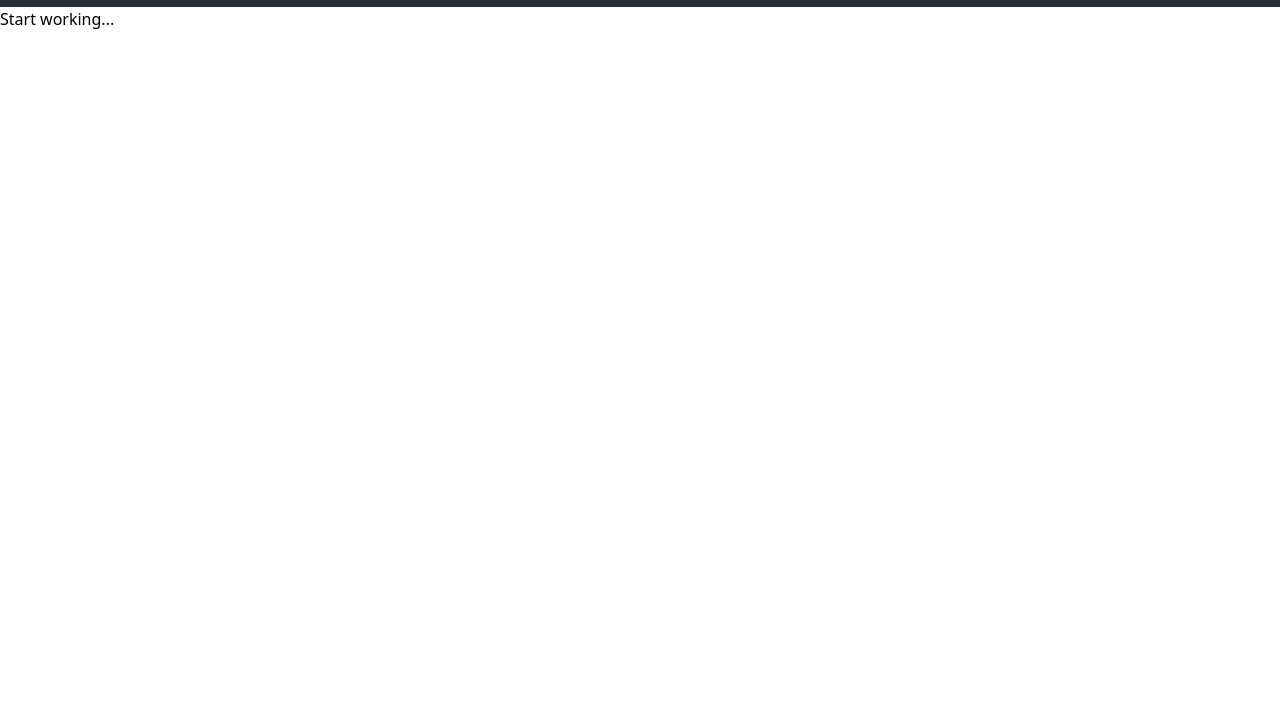
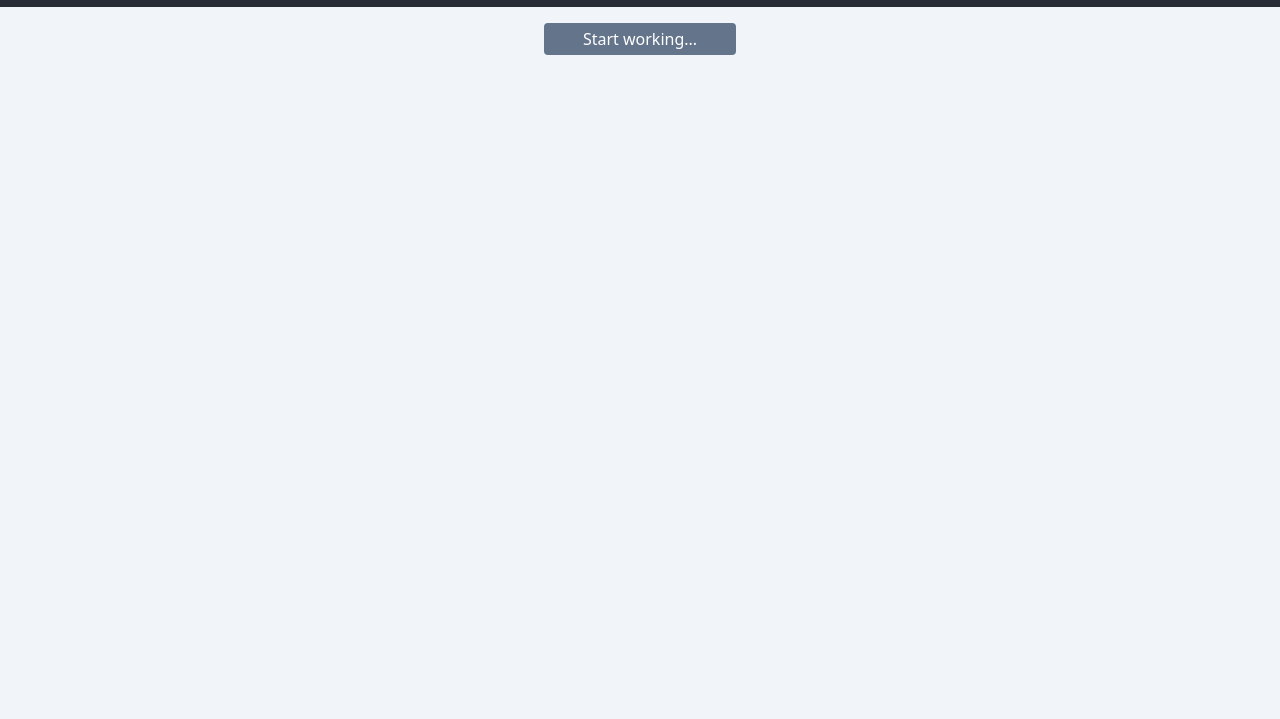
Before and after one commit to WitchingHr/posture-reminder, an Astro site: page / in a window 1280 px wide. Shown: the part 81-800 px from the top of the page. Built offline with nearby package versions, Linux system fonts and the light colour scheme; Astro itself is replaced by a stand-in of ours.

Commit message:
add countdown, style page, change audio

```diff
--- a/src/components/Header.tsx
+++ b/src/components/Header.tsx
@@ -1,7 +1,7 @@
 const Header: React.FC = () => {
 	return (
 		<header style={styles.header}>
-			<h1 style={styles.title}>Posture Checker</h1>
+			<h1 style={styles.title}>Posture Reminder</h1>
 		</header>
 	);
 };
--- a/src/components/Main.tsx
+++ b/src/components/Main.tsx
@@ -1,44 +1,97 @@
 import { useEffect, useState } from "react";
 import Header from "./Header";
 
-// TODO:
-// - visual countdown
-// - connect db, send time to db
-// - calendar tracker
-
 const Main: React.FC = () => {
+	// for starting timer
 	const [isTiming, setIsTiming] = useState<boolean>(false);
+	// for displaying time left
+	const [timeLeft, setTimeLeft] = useState<number>(120);
 
 	// play sound
 	function playAlert() {
-		const sound = new Audio('../public/audio/ding.mp3');
+		const sound = new Audio("../public/audio/chime.wav");
 		sound.play();
 	}
 
+	// run when isTiming updates
 	useEffect(() => {
 		let timer: number | null = null;
+		let countdown: number | null = null;
 
 		if (isTiming) {
+			// set countdown value on start
+			setTimeLeft(120);
+
 			// play sound on start
 			playAlert();
 			// then play sound every 2 minutes
 			timer = window.setInterval(playAlert, 120000);
+
+			// update countdown value
+			countdown = setInterval(() => {
+				setTimeLeft((prev) => {
+					if (prev > 1) {
+						// decrease by 1 each second
+						return prev - 1;
+					} else {
+						// reset timer at zero
+						return 120;
+					}
+				});
+			}, 1000);
 		}
 
 		return () => {
-			if (timer) {
-				clearInterval(timer);
-			}
+			//  cleanup on unmount
+			if (timer) clearInterval(timer);
+			if (countdown) clearInterval(countdown);
 		};
 	}, [isTiming]);
 
+	//  event listener for keydown
+	useEffect(() => {
+		const handleKeyPress = (event: KeyboardEvent) => {
+			//  hitting enter starts timer
+			if (event.key == "Enter") setIsTiming(true);
+			//  hitting escape cancels timer
+			if (event.key == "Escape") setIsTiming(false);
+		};
+		window.addEventListener("keydown", handleKeyPress);
+
+		return () => window.removeEventListener("keydown", handleKeyPress);
+	}, []);
+
+	// format seconds
+	let seconds: number | string;
+	if (timeLeft % 60 == 0) {
+		seconds = "00";
+	} else if (timeLeft % 60 < 10) {
+		seconds = `0${timeLeft % 60}`;
+	} else {
+		seconds = timeLeft % 60;
+	}
+
 	return (
-		<main>
+		<main className="bg-slate-100 h-full">
 			<Header />
-			<div className="container">
-				<button onClick={() => setIsTiming(!isTiming)}>
+			<div className="container mx-auto flex flex-col">
+				<button
+					onClick={() => setIsTiming(!isTiming)}
+					className="my-4 w-48 mx-auto bg-slate-500 hover:bg-orange-600 duration-150 hover:scale-110 rounded px-3 py-1 text-white"
+				>
 					{!isTiming ? "Start working..." : "Stop"}
 				</button>
+				{isTiming && (
+					<div className="mx-auto flex gap-2">
+						<span className="text-slate-600">
+							{/* format time left MM:SS */}
+							Time left:
+						</span>
+						<span className="text-orange-600">
+							{Math.trunc(timeLeft / 60)}:{seconds}
+						</span>
+					</div>
+				)}
 			</div>
 		</main>
 	);
```
Also changed, not shown: 2 other files. Lines whose indentation alone changed are shown as unchanged.
